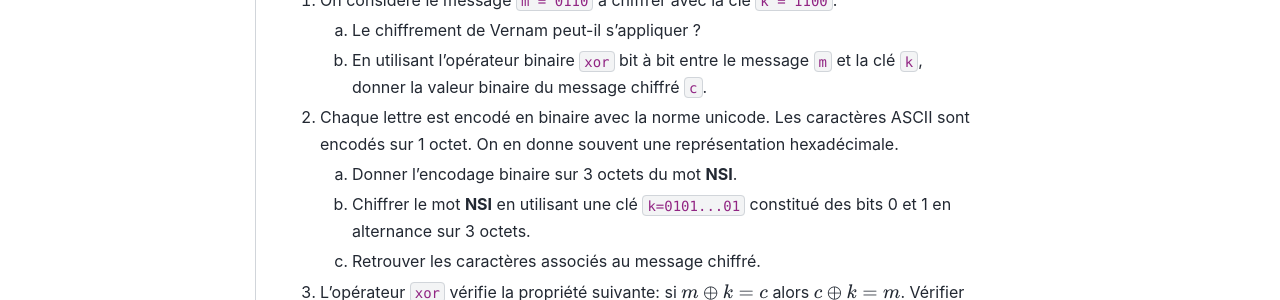
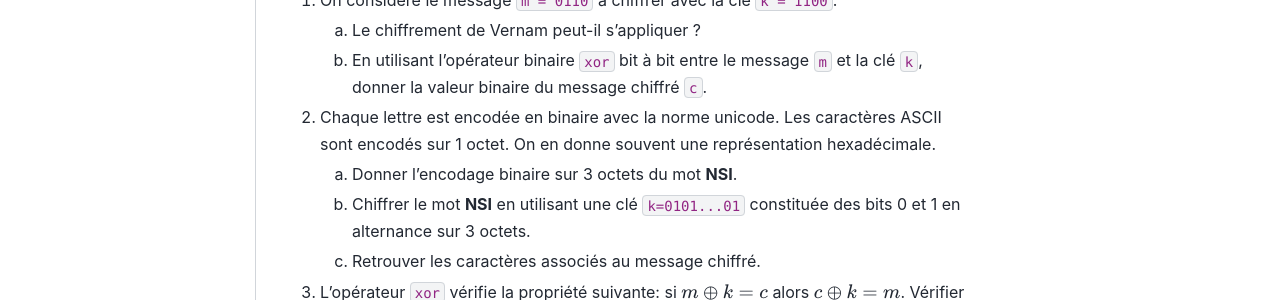
Before and after one commit to ychistel/tnsi_securisation_des_communications, a Sphinx documentation site: the page built from source/content/chiffrement_vernam.rst, in a window 1280 px wide and 1383 px high. Shown: the part 671-971 px from the top of the window. Built offline with Sphinx 7.4.7 and the Sphinx Book theme 1.1.4, drawn with Linux system fonts in a browser that asks for light colours; pages that are not in the unit, such as notebooks, are missing from menus.

Commit message:
coorectif fautes orthographe

```diff
--- a/source/content/chiffrement_vernam.rst
+++ b/source/content/chiffrement_vernam.rst
@@ -27,10 +27,10 @@ Ce chiffrement s'applique sur des données en binaire et utilise l'opérateur bi
     a. Le chiffrement de Vernam peut-il s'appliquer ?
     b. En utilisant l'opérateur binaire ``xor`` bit à bit entre le message ``m`` et la clé ``k``, donner la valeur binaire du message chiffré ``c``.
 
-#.  Chaque lettre est encodé en binaire avec la norme unicode. Les caractères ASCII sont encodés sur 1 octet. On en donne souvent une représentation hexadécimale.
+#.  Chaque lettre est encodée en binaire avec la norme unicode. Les caractères ASCII sont encodés sur 1 octet. On en donne souvent une représentation hexadécimale.
 
     a. Donner l'encodage binaire sur 3 octets du mot **NSI**.
-    b. Chiffrer le mot **NSI** en utilisant une clé ``k=0101...01`` constitué des bits 0 et 1 en alternance sur 3 octets.
+    b. Chiffrer le mot **NSI** en utilisant une clé ``k=0101...01`` constituée des bits 0 et 1 en alternance sur 3 octets.
     c. Retrouver les caractères associés au message chiffré.
 
 #.  L'opérateur ``xor`` vérifie la propriété suivante: si :math:`m \oplus k = c` alors :math:`c \oplus k = m`. Vérifier dans les différents chiffrements réalisés précédemment que l'on retrouve le message initial ``m`` à partir du message ``chiffré``.
```
